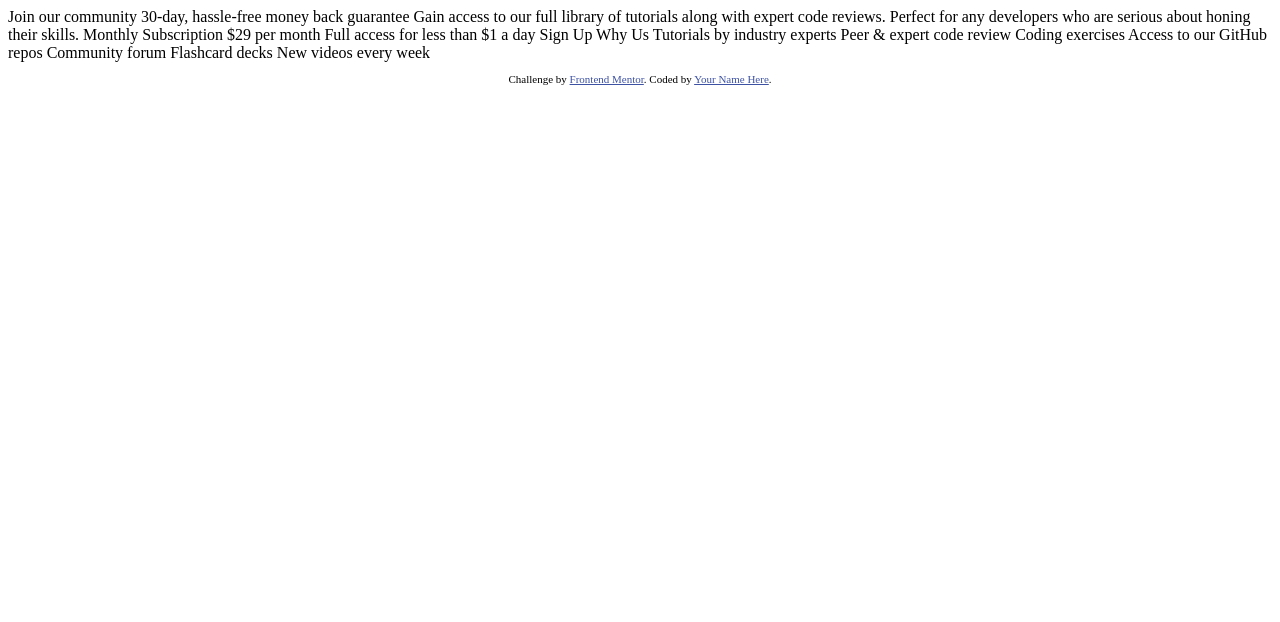
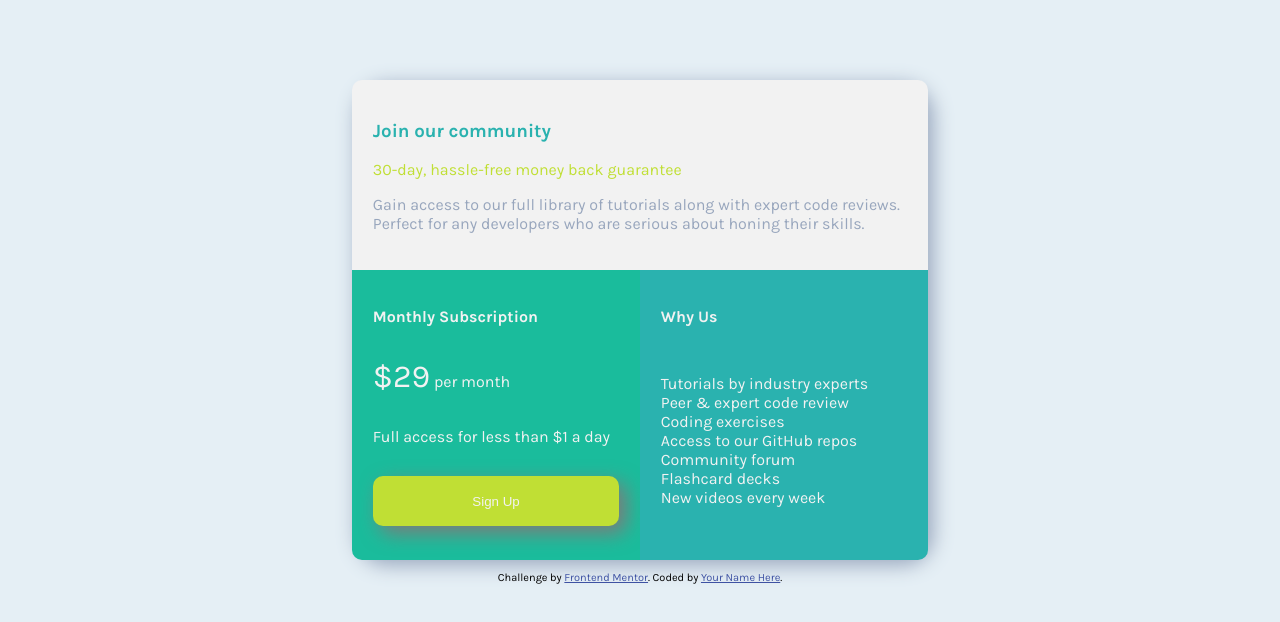
Before and after one commit to GorskiAnthony/challengeCSS_4, a plain HTML site: page index.html in a window 1280 px wide. Drawn offline with Linux system fonts and the light colour scheme.

Commit message:
challenge finish 80% :smile:

```diff
--- /dev/null
+++ b/assets/style.css
@@ -0,0 +1,151 @@
+/* GLOBALE */
+:root{
+    /* colors */
+    --white: hsl(0, 0%, 95%);
+    --black: #827979;
+    --cyan: hsl(179, 62%, 43%);
+    --greenSea: #1abc9c;
+    --brightYellow: hsl(71, 73%, 54%);
+
+    /* neutral */
+    --lightGray: hsl(204, 43%, 93%);
+    --grayishBlue: hsl(218, 22%, 67%);
+
+    /* raduis */
+    --border-radius: 10px;
+
+    /* font */
+    --size: 16px;
+}
+
+body {
+    font-family: 'Karla', sans-serif;
+    background-color: var(--lightGray);
+    width: 45%;
+    margin: 5em auto;
+}
+
+main {
+    border-radius: 30px;
+    display: grid;
+    grid-template-columns: 1fr 1fr;
+    grid-template-areas:
+    'main main'
+    'secondary last';
+    box-shadow: 5px 5px 20px var(--grayishBlue);
+}
+
+h3 {
+    color: var(--cyan)
+}
+
+#trial {
+    color: var(--brightYellow)
+}
+
+#price {
+    color: var(--white);
+    font-size: 2em;
+}
+
+.subtitle {
+    font-weight: 700 ;
+}
+
+.content__main {
+    border-radius: var(--border-radius) var(--border-radius) 0 0;
+    padding: 1.3em;
+    background-color: var(--white);
+    grid-area: main;
+}
+
+.content__main p {
+    color: var(--grayishBlue);
+    font-size: var(--size);
+    font-weight: 400;
+}
+
+.content__secondary {
+    display: flex;
+    flex-direction: column;
+    border-radius: 0 0 0 var(--border-radius);
+    padding: 1.3em;
+    color: var(--white);
+    background-color: var(--greenSea);
+    grid-area: secondary;
+}
+
+button {
+    box-shadow: 7px 7px 20px var(--black);
+
+    background-color: var(--brightYellow);
+    border: none;
+    color: var(--white);
+    margin-top: 1.1em;
+    padding: 1.3em;
+    border-radius: var(--border-radius);
+}
+
+ul, li {
+    padding: 0;
+    margin: 0;
+    list-style: none;
+}
+
+.content__last {
+    display: flex;
+    flex-direction: column;
+    align-items: stretch;
+    border-radius: 0 0 var(--border-radius) 0;
+    color: var(--white);
+    padding: 1.3em;
+    background-color: var(--cyan);
+    grid-area: last;
+}
+
+@media(max-width: 400px) {
+
+}
+
+@media only screen and (max-width: 1025px) and (min-width: 751px) {
+
+    main {
+
+        display: grid;
+        grid-template-columns: 1fr;
+        grid-template-areas:
+        'main'
+        'secondary'
+        'last';
+    }
+
+    .content__secondary {
+        border-radius: 0px;
+    }
+
+    .content__last {
+        border-radius: 0 0 var(--border-radius) var(--border-radius);
+    }
+}
+
+
+@media only screen and (max-width: 750px) {
+
+    main {
+
+        display: grid;
+        grid-template-columns: 1fr;
+        grid-template-areas:
+        'main'
+        'secondary'
+        'last';
+    }
+
+    .content__secondary {
+        border-radius: 0px;
+    }
+
+    .content__last {
+        border-radius: 0 0 var(--border-radius) var(--border-radius);
+    }
+}
--- a/index.html
+++ b/index.html
@@ -5,6 +5,8 @@
   <meta name="viewport" content="width=device-width, initial-scale=1.0"> <!-- displays site properly based on user's device -->
 
   <link rel="icon" type="image/png" sizes="32x32" href="./images/favicon-32x32.png">
+  <link rel="stylesheet" href="assets/style.css">
+  <link href="https://fonts.googleapis.com/css2?family=Karla:wght@400;700&display=swap" rel="stylesheet">
 
   <title>Frontend Mentor | Single Price Grid Component</title>
 
@@ -15,30 +17,63 @@
   </style>
 </head>
 <body>
+  <main>
+
+    <div class="content__main">
+      <h3>
         Join our community
+      </h3>
 
-  30-day, hassle-free money back guarantee
-
+      <p id="trial" class="subtitle">30-day, hassle-free money back guarantee</p>
+      <p>
         Gain access to our full library of tutorials along with expert code reviews.
         Perfect for any developers who are serious about honing their skills.
+      </p>
 
+    </div>
+    <div class="content__secondary">
+        <p class="subtitle">
           Monthly Subscription
+        </p>
 
-  &dollar;29 per month
+        <p id="abo">
+          <span id="price">&dollar;29</span> per month</p>
 
-  Full access for less than &dollar;1 a day
+        <p>Full access for less than &dollar;1 a day</p>
 
-  Sign Up
-
+        <button>Sign Up</button>
+    </div>
+    <div class="content__last">
+        <p class="subtitle">
           Why Us
-
+        </p>
+        <p>
+          <ul>
+            <li>
               Tutorials by industry experts
+            </li>
+            <li>
               Peer &amp; expert code review
+            </li>
+            <li>
               Coding exercises
+            </li>
+            <li>
               Access to our GitHub repos
+            </li>
+            <li>
               Community forum
+            </li>
+            <li>
               Flashcard decks
+            </li>
+            <li>
               New videos every week
+            </li>
+          </ul>
+        </p>
+    </div>
+  </main>
 
   <footer>
     <p class="attribution">
```
Lines whose indentation alone changed are shown as unchanged.
